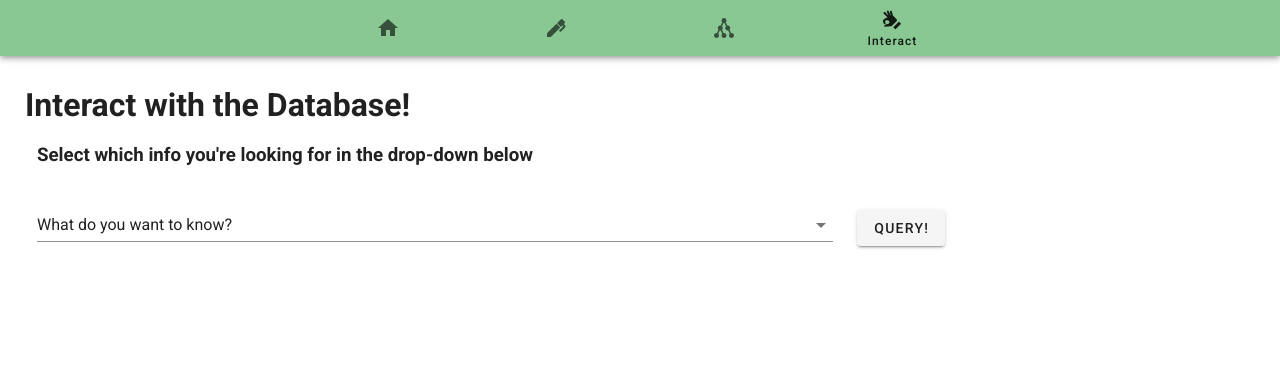
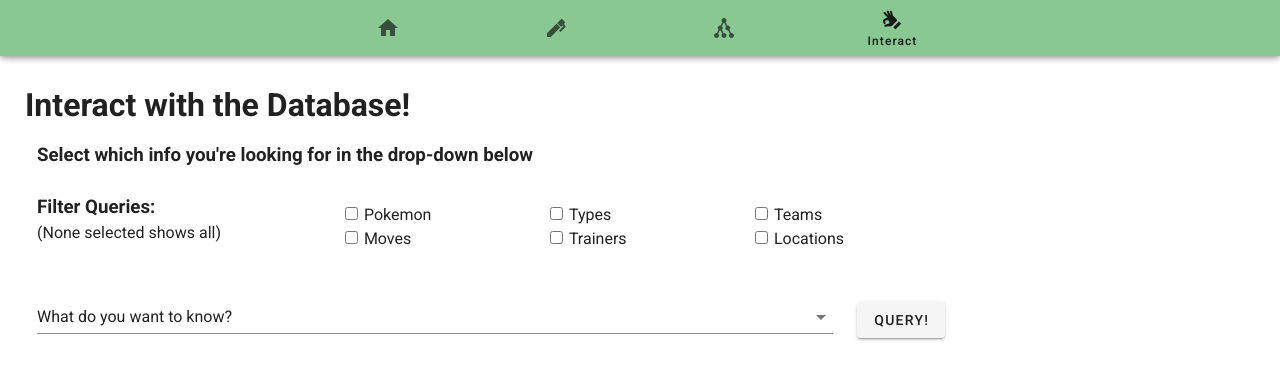
Before and after one commit to JacobJanzen/J5-Pocket-Monsters-Database, a Vue app in the folder front_end/: page /Interact in a window 1280 px wide. Shown: the top 380 px of the page. Built offline with nearby package versions, Linux system fonts and the light colour scheme.

Commit message:
added first checkboxes

```diff
--- a/front_end/src/views/Interact.vue
+++ b/front_end/src/views/Interact.vue
@@ -11,6 +11,50 @@
           <v-col cols="8">
             <h3 id ="temp">Select which info you're looking for in the drop-down below</h3>
           </v-col>
+         </v-row>
+
+         <v-row align="center">
+           <v-col cols="3">
+            <h3>Filter Queries:</h3>
+            <p>(None selected shows all)</p>
+           </v-col>
+
+           <v-col cols="2">
+            <div>
+              <input type="checkbox" @change="pokemonCheckboxUpdate()" id="pokemonCheckbox">
+              <label class = "checkboxLabel" for="pokemonCheckbox">Pokemon</label>
+            </div>
+
+            <div>
+              <input type="checkbox" @change="moveCheckboxUpdate()" id="moveCheckbox">
+              <label class = "checkboxLabel" for="moveCheckbox">Moves</label>
+            </div>
+           </v-col>
+
+           <v-col cols="2">
+            <div>
+              <input type="checkbox" @change="typeCheckboxUpdate()" id="typeCheckbox">
+              <label class = "checkboxLabel" for="typeCheckbox">Types</label>
+            </div>
+
+            <div>
+              <input type="checkbox" @change="trainerCheckboxUpdate()" id="trainerCheckbox">
+              <label class = "checkboxLabel" for="trainerCheckbox">Trainers</label>
+            </div>
+            </v-col>
+
+          <v-col cols="2">
+            <div>
+              <input type="checkbox" @change="teamCheckboxUpdate()" id="teamCheckbox">
+              <label class = "checkboxLabel" for="teamCheckbox">Teams</label>
+            </div>
+
+            <div>
+              <input type="checkbox" @change="locationCheckboxUpdate()" id="locationCheckbox">
+              <label class = "checkboxLabel" for="locationCheckbox">Locations</label>
+            </div>
+            </v-col>
+
          </v-row>
 
       <v-row align="center">
@@ -61,7 +105,7 @@
     <v-row align="center">
         <!-- Display results here??
         <pre>{{ JSON.stringify(apiObj, null, 2) }}</pre> -->
-        <p id='showData'></p>
+        <p class = "output" id='showData'></p>
     </v-row>
 
        <v-row align="center">
@@ -71,7 +115,7 @@
 
     </v-container>
 
-    <v-container fluid class="selectLocation" v-if="locationVisible">
+       <v-container fluid class="selectLocation" v-if="locationVisible">
       <v-row align="center">
         <v-col cols="6">
           <v-autocomplete
@@ -371,7 +415,7 @@
 export default {
      data () {
       return {
-        //used for result file download
+        //used for result file download - not anymore?
         publicPath: process.env.BASE_URL,
 
         //used to track current selections
@@ -380,7 +424,7 @@
         results: {value: "default"},
         apiObj:{},
 
-        //prolly set all to false to begin with??
+        //visibility modifiers
         locationVisible: false,
         qualityVisible: false,
         abilityVisible: false,
@@ -402,6 +446,30 @@
         statVisible: false,
         valueVisible:false,
         downloadButtonVisible:true,
+
+
+        pokemonCheckbox: false,
+        moveCheckbox: false,
+        typeCheckbox: false,
+        trainerCheckbox: false,
+        teamCheckbox: false,
+        locationCheckbox:false,
+
+
+        /*
+        Based on the selected filters, choose make'queries' list point to different combinations of queries?
+
+        make an updateFilters() function which updates the queries visible inside the dropdown
+        none selected: show all queries
+        if >=1 selected, add relevant Queries to queries dropdown list
+
+
+        */
+
+
+
+
+
 
 
         //add all other params here
@@ -523,6 +591,105 @@
   },
 
    methods:{
+     updateFilteredQueries(){
+       //clear all 'queries' in queries
+
+       var noneSelected = true;
+
+       if(this.pokemonCheckbox){
+         //add pokemon queries to queries
+         noneSelected = false;
+       }
+       if(this.moveCheckbox){
+         //add move queries to queries
+         noneSelected = false;
+       }
+       if(this.typeCheckbox){
+         //add type queries to queries
+         noneSelected = false;
+       }
+       if(this.trainerCheckbox){
+         //add trainer queries to queries
+         noneSelected = false;
+       }
+       if(this.teamCheckbox){
+         //add team queries to queries
+         noneSelected = false;
+       }
+       if(this.locationCheckbox){
+         //add locaion queries to queries
+         noneSelected = false;
+       }
+
+       if(noneSelected){
+         //make all queries visible
+       }
+
+
+      console.log("pokemon: "+this.pokemonCheckbox);
+      console.log("moves: "+this.moveCheckbox);
+      console.log("types: "+this.typeCheckbox);
+      console.log("trainers: "+this.trainerCheckbox);
+      console.log("teams: "+this.teamCheckbox);
+      console.log("locations: "+this.locationCheckbox);
+
+     },
+
+
+     pokemonCheckboxUpdate(){
+        if(this.pokemonCheckbox){
+         this.pokemonCheckbox = false
+        }else{
+          this.pokemonCheckbox = true;
+        }
+        this.updateFilteredQueries();
+     },
+
+     moveCheckboxUpdate(){
+        if(this.moveCheckbox){
+         this.moveCheckbox = false
+        }else{
+          this.moveCheckbox = true;
+        }
+        this.updateFilteredQueries();
+     },
+
+     typeCheckboxUpdate(){
+        if(this.typeCheckbox){
+         this.typeCheckbox = false
+        }else{
+          this.typeCheckbox = true;
+        }
+        this.updateFilteredQueries();
+     },
+
+     trainerCheckboxUpdate(){
+        if(this.trainerCheckbox){
+         this.trainerCheckbox = false
+        }else{
+          this.trainerCheckbox = true;
+        }
+        this.updateFilteredQueries();
+     },
+
+     teamCheckboxUpdate(){
+        if(this.teamCheckbox){
+         this.teamCheckbox = false
+        }else{
+          this.teamCheckbox = true;
+        }
+        this.updateFilteredQueries();
+     },
+
+     locationCheckboxUpdate(){
+        if(this.locationCheckbox){
+         this.locationCheckbox = false
+        }else{
+          this.locationCheckbox = true;
+        }
+        this.updateFilteredQueries();
+     },
+
      downloadFile(){
            axios.get(this.apiStr.url)
           .then((response) => {
@@ -1074,6 +1241,10 @@
       font-weight:bold;
   }
 
+  .output{
+    margin-left:10px;
+  }
+
   .INTERACThome{
       padding:25px;
   }
@@ -1083,4 +1254,8 @@
       text-decoration: none;
   }
 
+.checkboxLabel {
+    margin: .4rem;
+}
+
 </style>
```
